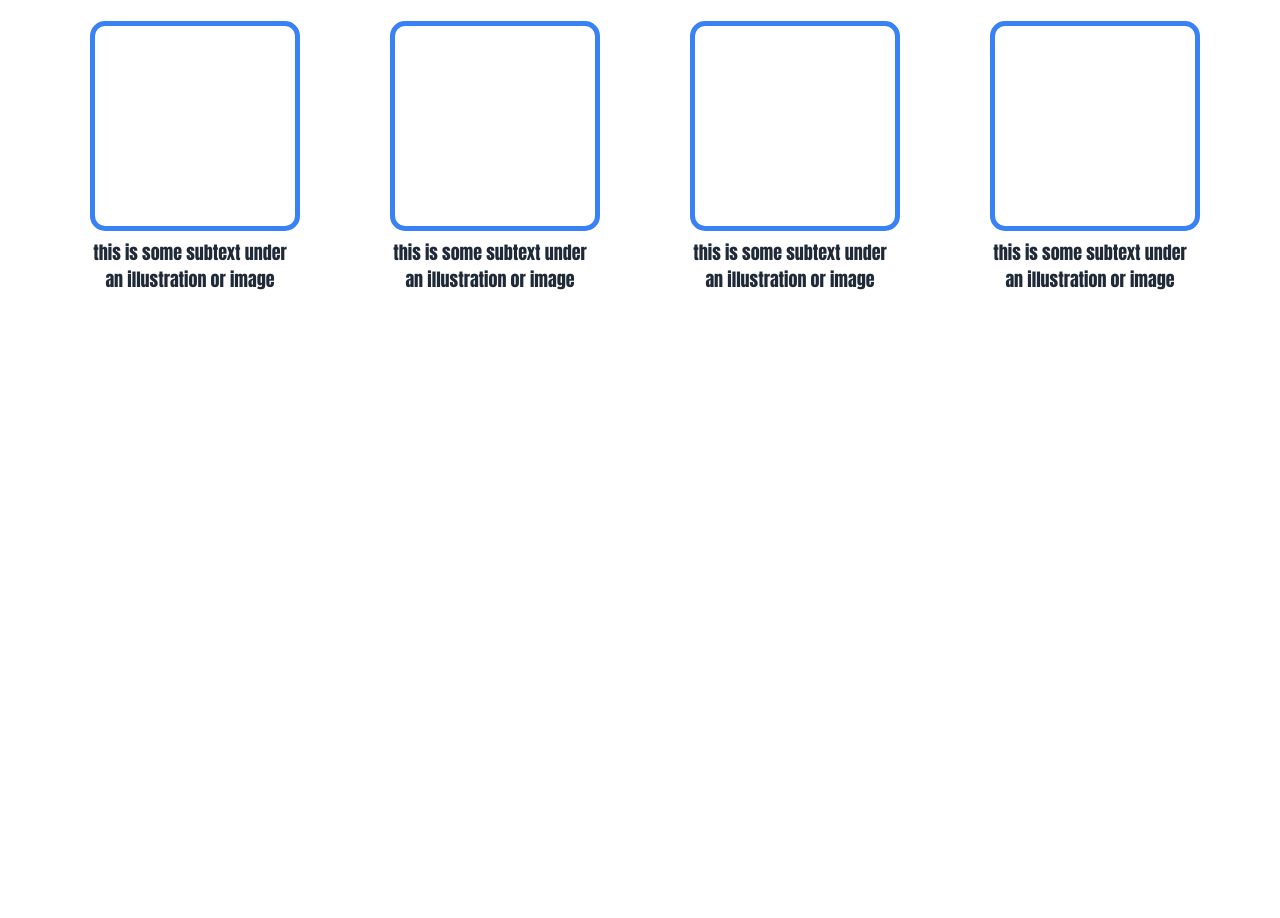
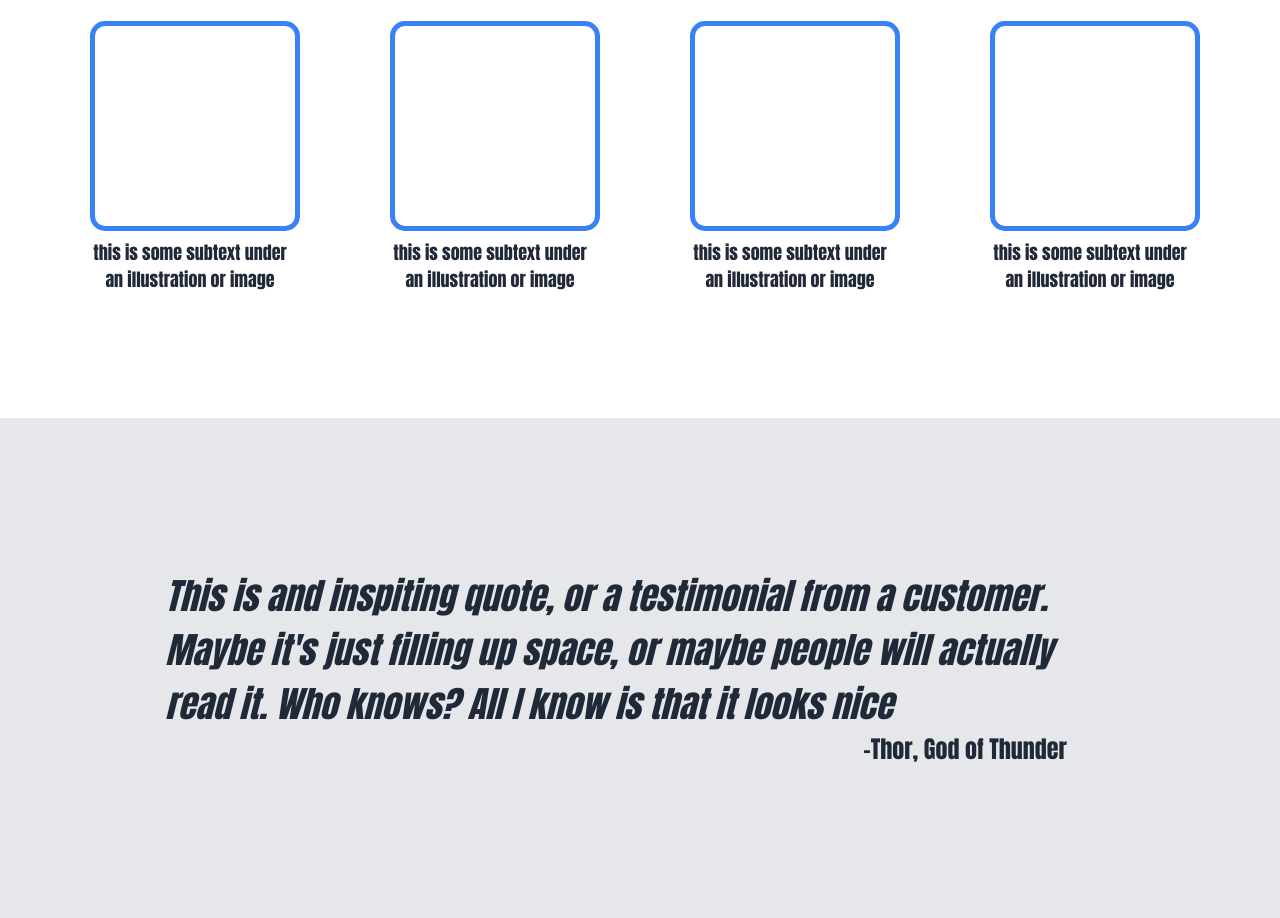
Before and after one commit to ibrahomie/odin-landing-page, a plain HTML site: page index.html in a window 1280 px wide. Shown: the part 838-1756 px from the top of the page. Before the commit the page ends 1256 px from the top, so only its background shows below. Drawn offline with Linux system fonts and the light colour scheme.

Commit message:
finished the quote section

```diff
--- a/index.html
+++ b/index.html
@@ -52,5 +52,9 @@
         </div>
     </div>
 
+    <div class="quote-container">
+        <p class="quote">This is and inspiting quote, or a testimonial from a customer. Maybe it's just filling up space, or maybe people will actually read it. Who knows? All I know is that it looks nice</p>
+        <p class="sayer">-Thor, God of Thunder</p>
+    </div>
 </body>
 </html>
--- a/styles.css
+++ b/styles.css
@@ -143,3 +143,27 @@ button:active {
 .info-page {
     height: 550px;
 }
+
+.quote-container {
+    height: 500px;
+    background-color: #e5e7eb;
+    display: flex;
+    flex-direction: column;
+    justify-content: center;
+    align-items: center;
+}
+
+.quote-container .quote {
+    width: 950px;
+    font-size: 36px;
+    font-weight: lighter;
+    font-style: italic;
+    color: #1f2937;
+}
+
+.quote-container .sayer {
+    font-size: 24px;
+    font-weight: bold;
+    color: #1f2937;
+    margin-left: 650px;
+}
```
Lines whose indentation alone changed are shown as unchanged.
